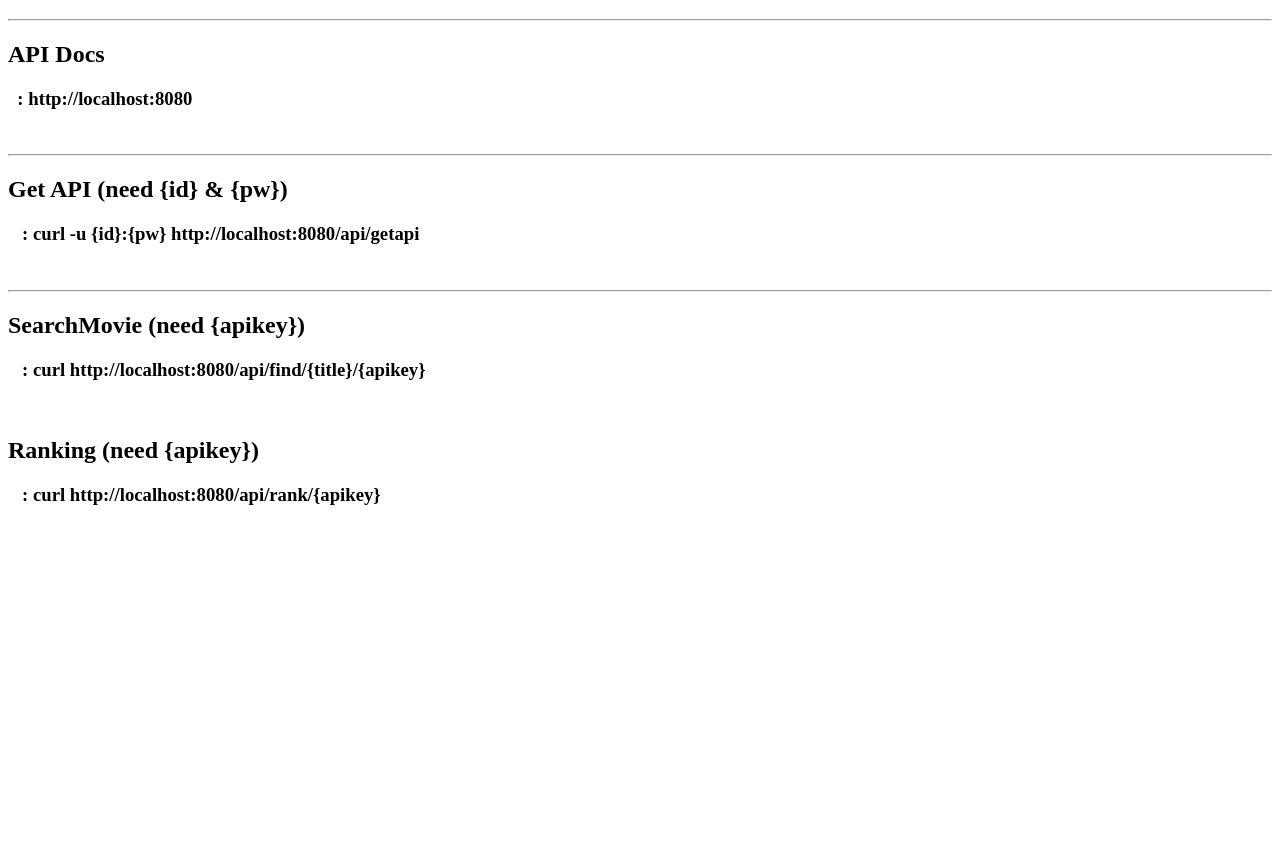
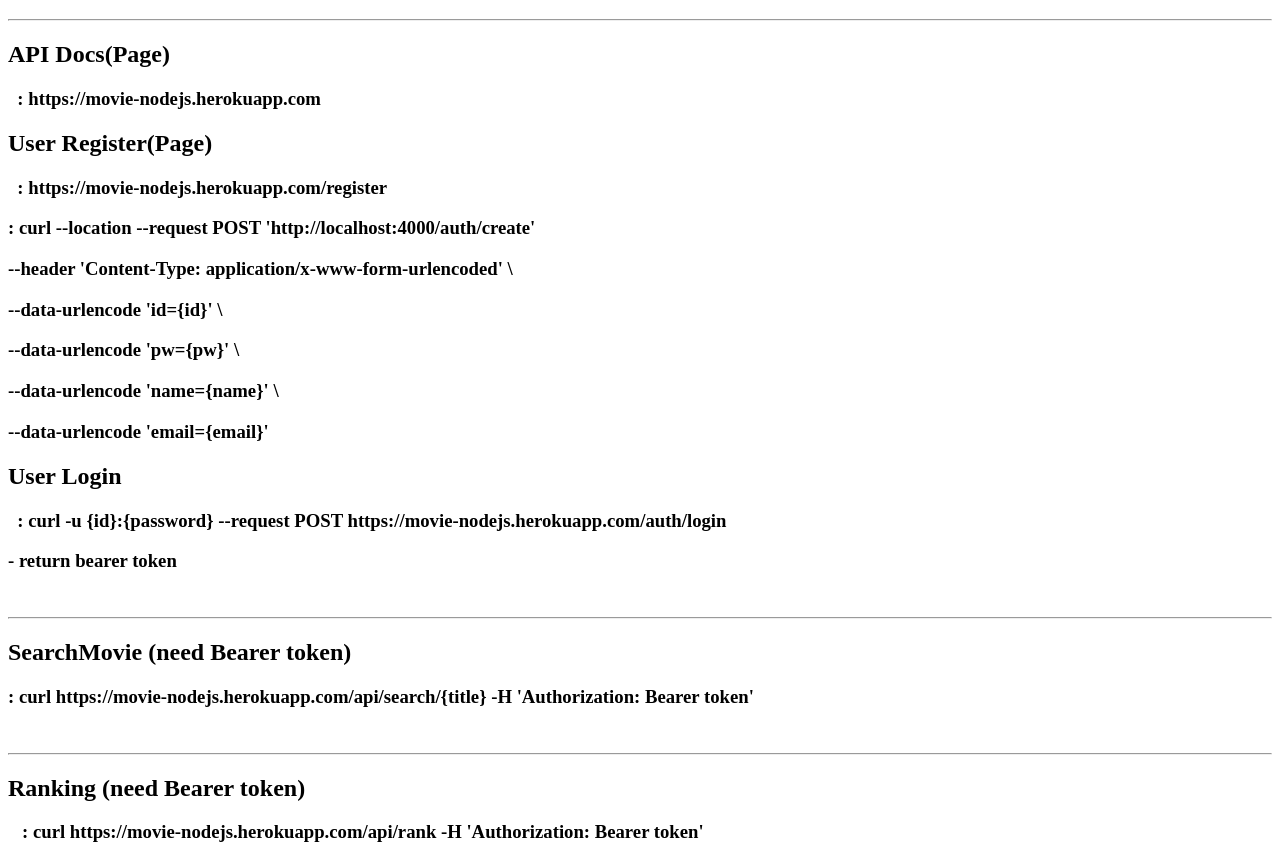
Before and after one commit to deokgoo/nodejs-toy-exampleServer, a website: page views/docs.html in a window 1280 px wide. Shown: the part 61-923 px from the top of the page. Before the commit the page ends 800 px from the top, so only its background shows below. Drawn offline with Linux system fonts and the light colour scheme.

Commit message:
docks modify

```diff
--- a/views/docs.html
+++ b/views/docs.html
@@ -10,18 +10,27 @@
   <body>
     <h1>Movie API (create deok9)</h1>
     <hr>
-    <h2>API Docs</h2>
-    <h3>&nbsp; : http://localhost:8080</h3>
+    <h2>API Docs(Page)</h2>
+    <h3>&nbsp; : https://movie-nodejs.herokuapp.com</h3>
+    <h2>User Register(Page)</h2>
+    <h3>&nbsp; : https://movie-nodejs.herokuapp.com/register</h3>
+    <h3>  : curl --location --request POST 'http://localhost:4000/auth/create'
+    <h3>  --header 'Content-Type: application/x-www-form-urlencoded' \ </h3>
+    <h3>  --data-urlencode 'id={id}' \ </h3>
+    <h3>  --data-urlencode 'pw={pw}' \ </h3>
+    <h3>  --data-urlencode 'name={name}' \ </h3>
+    <h3>  --data-urlencode 'email={email}' </h3>
+    </h3>
+    <h2>User Login</h2>
+    <h3>&nbsp; : curl -u {id}:{password} --request POST https://movie-nodejs.herokuapp.com/auth/login</h3>
+    <h3>  - return bearer token</h3>
     <br>
     <hr>
-    <h2>Get API (need {id} & {pw})</h2>
-    <h3>&nbsp;&nbsp; : curl -u {id}:{pw} http://localhost:8080/api/getapi</h3>
+    <h2>SearchMovie (need Bearer token)</h2>
+    <h3>  : curl https://movie-nodejs.herokuapp.com/api/search/{title} -H 'Authorization: Bearer token'</h3>
     <br>
     <hr>
-    <h2>SearchMovie (need {apikey})</h2>
-    <h3>&nbsp;&nbsp; : curl http://localhost:8080/api/find/{title}/{apikey}</h3>
-    <br>
-    <h2>Ranking (need {apikey})</h2>
-    <h3>&nbsp;&nbsp; : curl http://localhost:8080/api/rank/{apikey}</h3>
+    <h2>Ranking (need Bearer token)</h2>
+    <h3>&nbsp;&nbsp; : curl https://movie-nodejs.herokuapp.com/api/rank -H 'Authorization: Bearer token'</h3>
   </body>
 </html>
```
